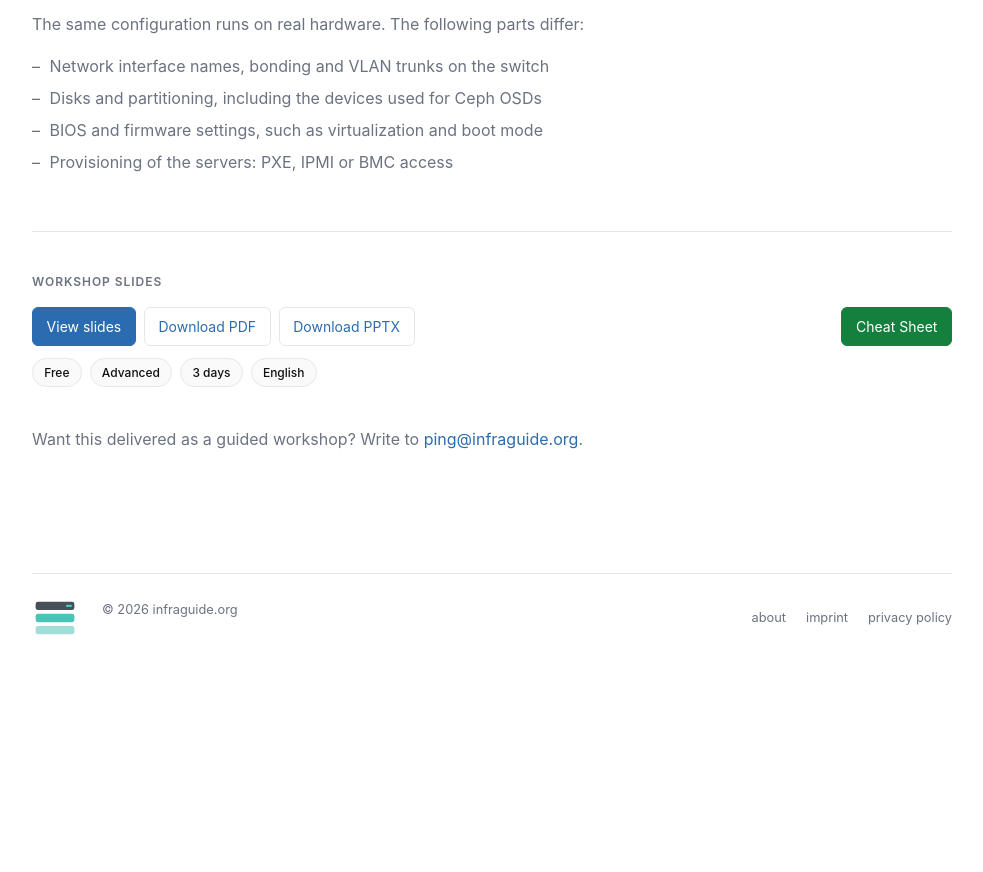
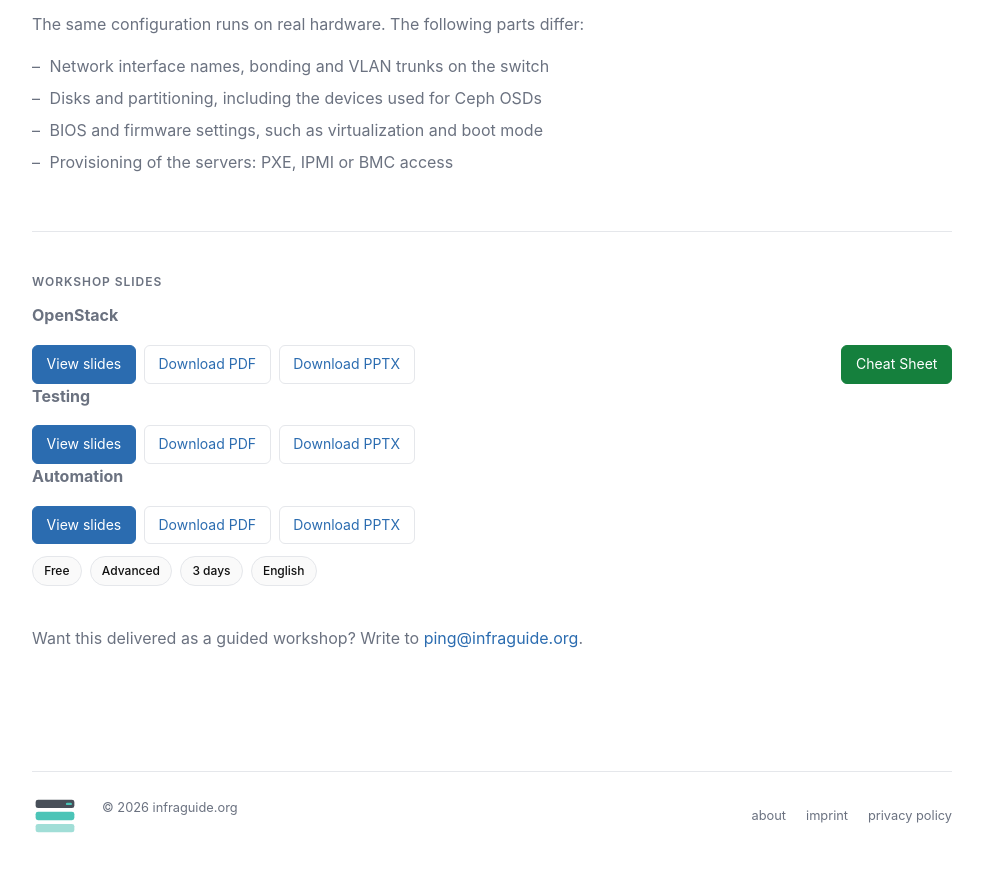
Before and after one commit to codecap/infraguide, a Jekyll site: the page built from learn/openstack/index.md, in a window 1280 px wide and 900 px high, scrolled down 2444 px. Shown: the top 872 px of the window, without its empty margins (148-1131 px from the left). Built offline with Jekyll 4.4.1, drawn with Linux system fonts in a browser that asks for light colours; comment, search, counter and statistics services are not loaded; before the commit the page ends 3146 px from its top, so only the background shows below that; some of the changed text lies outside the part shown.

Commit message:
upd: lab pages workshop slides button and openstack testing/automation slides

```diff
--- a/learn/openstack/index.md
+++ b/learn/openstack/index.md
@@ -21,7 +21,7 @@ breadcrumbs:
     </div>
   </div>
   <div class="slides-grid slides-grid--hero">
-    <a class="slide-link slide-link--primary" href="{{ '/learn/openstack/slides.html' | relative_url }}">View slides</a>
+    <a class="slide-link slide-link--primary" href="#workshop-slides">Workshop Slides</a>
     <a class="slide-link slide-link--cheatsheet" href="{{ '/cheat-sheets/openstack/' | relative_url }}">Cheat Sheet</a>
   </div>
   <p>
@@ -82,13 +82,26 @@ breadcrumbs:
   </ul>
 </div>
 
-<div class="section">
+<div class="section" id="workshop-slides">
   <h2 class="section-label">Workshop slides</h2>
+  <p><strong>OpenStack</strong></p>
   <div class="slides-grid">
     <a class="slide-link slide-link--primary" href="{{ '/learn/openstack/slides.html' | relative_url }}">View slides</a>
     <a class="slide-link" href="{{ '/learn/openstack/slides.pdf' | relative_url }}">Download PDF</a>
     <a class="slide-link" href="{{ '/learn/openstack/slides.pptx' | relative_url }}">Download PPTX</a>
     <a class="slide-link slide-link--cheatsheet" href="{{ '/cheat-sheets/openstack/' | relative_url }}">Cheat Sheet</a>
+  </div>
+  <p><strong>Testing</strong></p>
+  <div class="slides-grid">
+    <a class="slide-link slide-link--primary" href="{{ '/learn/openstack/slides-testing.html' | relative_url }}">View slides</a>
+    <a class="slide-link" href="{{ '/learn/openstack/slides-testing.pdf' | relative_url }}">Download PDF</a>
+    <a class="slide-link" href="{{ '/learn/openstack/slides-testing.pptx' | relative_url }}">Download PPTX</a>
+  </div>
+  <p><strong>Automation</strong></p>
+  <div class="slides-grid">
+    <a class="slide-link slide-link--primary" href="{{ '/learn/openstack/slides-automation.html' | relative_url }}">View slides</a>
+    <a class="slide-link" href="{{ '/learn/openstack/slides-automation.pdf' | relative_url }}">Download PDF</a>
+    <a class="slide-link" href="{{ '/learn/openstack/slides-automation.pptx' | relative_url }}">Download PPTX</a>
   </div>
   <div class="pill-row">
     <span class="pill">Free</span>
```
Also changed, not shown: learn/ceph/index.md (+2 -2 lines).
